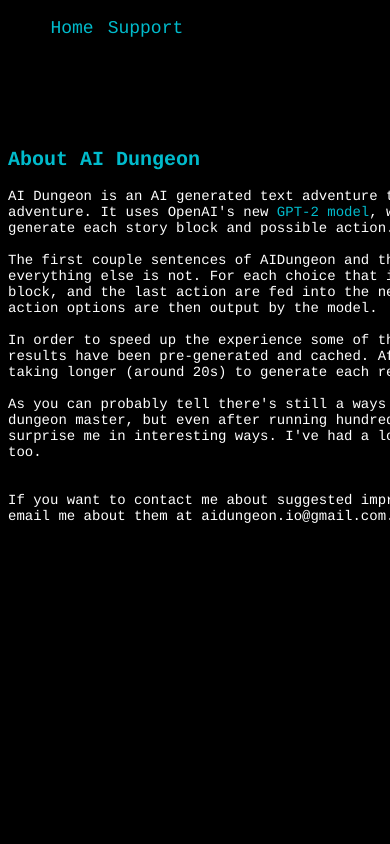
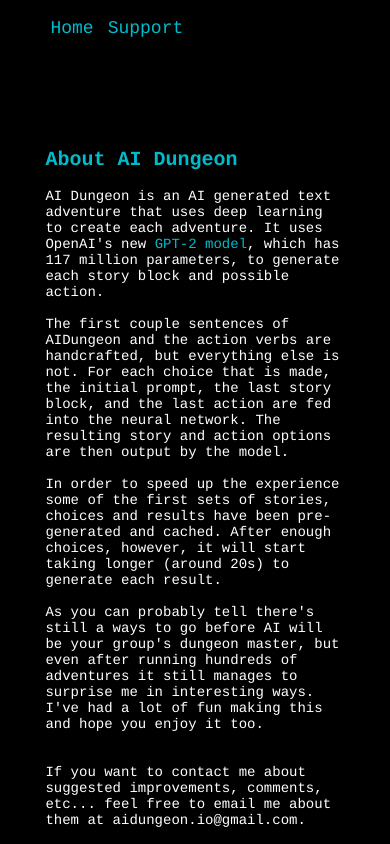
Before and after one commit to latitudegames/AIDungeon, a Flask app: page /about.html in a window 390 px wide; the page is wider, and only the part inside the window is pictured. Run offline with Flask 2, Linux system fonts and the light colour scheme; parts of the project's set-up code (start-up, migrations or seed data) failed here and were passed over.

Commit message:
mobile update

```diff
--- a/static/style.css
+++ b/static/style.css
@@ -16,7 +16,8 @@
 
 .about {
     font-family: courier, monospace;
-	width:750px;
+	max-width: 800px;
+	width:80%;
 	margin-left:auto;
 	margin-right:auto;
 	margin-top:100px;
--- a/templates/about.html
+++ b/templates/about.html
@@ -5,7 +5,7 @@
     <link rel="stylesheet" type="text/css" href="static/style.css">
   </head>
   <div class="topnav">
-      <a href="http://aidungeon.io">Home</a>
+      <a href="../">Home</a>
       <a href="http://patreon.com/AIDungeon">Support</a>
     </div>
     <div class="about">
```
